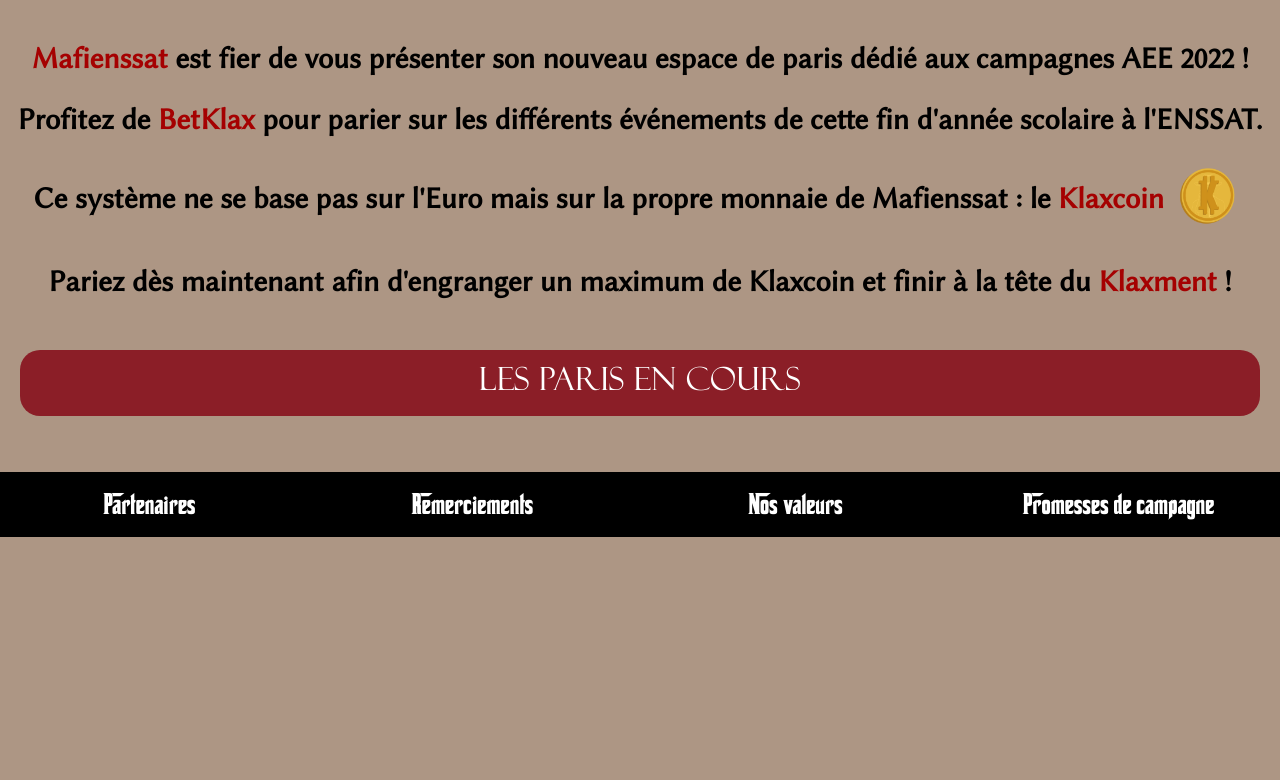
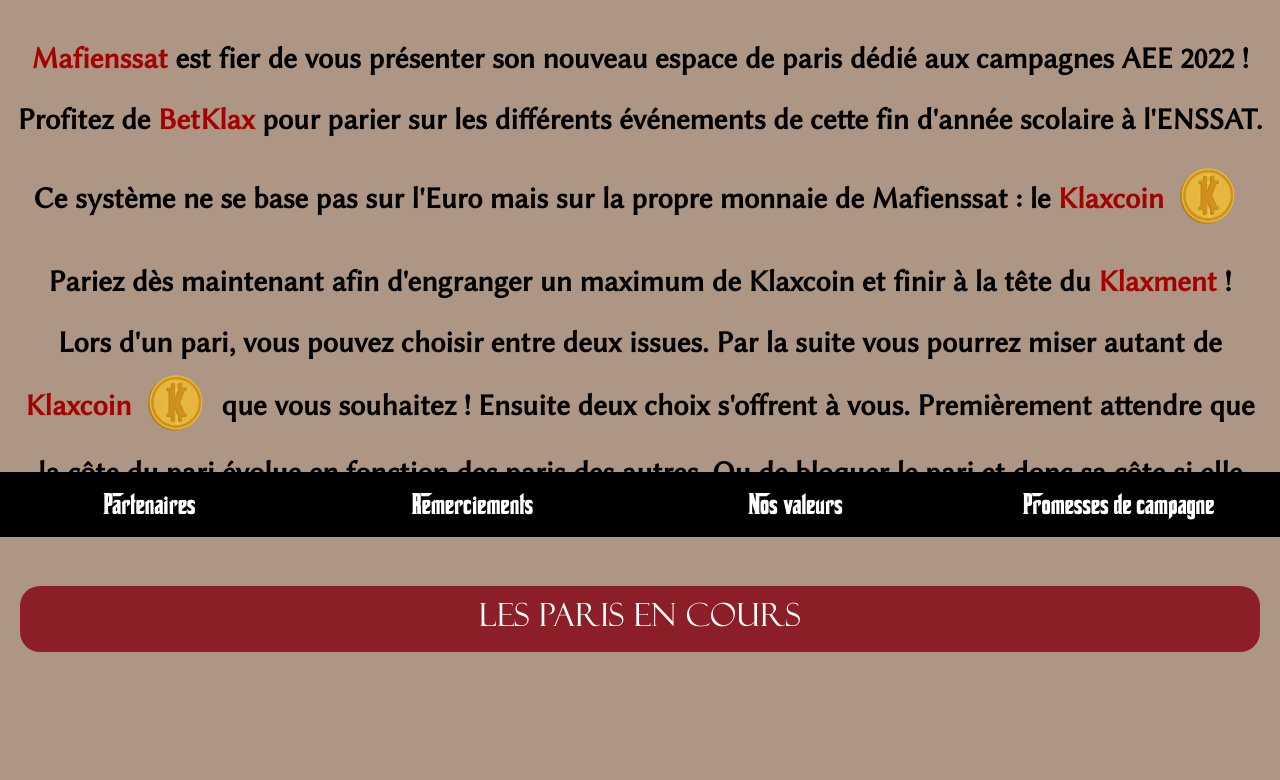
Before and after one commit to Gurwan/Mafienssat, a Django app: page /home_betKlax/ in a window 1280 px wide. Shown: the part 263-1043 px from the top of the page. Run offline with Django 4.2, Linux system fonts and the light colour scheme; data comes from the database, SQL or seed files in the repository; some libraries are stand-ins or nearby versions.

Commit message:
Corrections

```diff
--- a/templates/bets/homeBets.html
+++ b/templates/bets/homeBets.html
@@ -8,6 +8,9 @@
     <p>Profitez de <span>BetKlax</span> pour parier sur les différents événements de cette fin d'année scolaire à l'ENSSAT.</p>
     <p>Ce système ne se base pas sur l'Euro mais sur la propre monnaie de Mafienssat : le <span>Klaxcoin</span> <img class="img-fluid" height="75" width="75" src="{% static 'klax_or.png' %}" alt=""/></p>
     <p>Pariez dès maintenant afin d'engranger un maximum de Klaxcoin et finir à la tête du <span>Klaxment</span> !</p>
+    <p>Lors d'un pari, vous pouvez choisir entre deux issues. Par la suite vous pourrez miser autant de <span>Klaxcoin</span> <img class="img-fluid" height="75" width="75" src="{% static 'klax_or.png' %}" alt=""/>
+        que vous souhaitez ! Ensuite deux choix s'offrent à vous. Premièrement attendre que la côte du pari évolue en fonction des paris des autres. Ou de bloquer le pari et donc sa côte si elle vous semble avantageuse.
+    </p>
     <div class="row">
         <a class="col" id="btn" href="{% url "betKlax" %}">
             <h2>Les paris en cours</h2>
```
